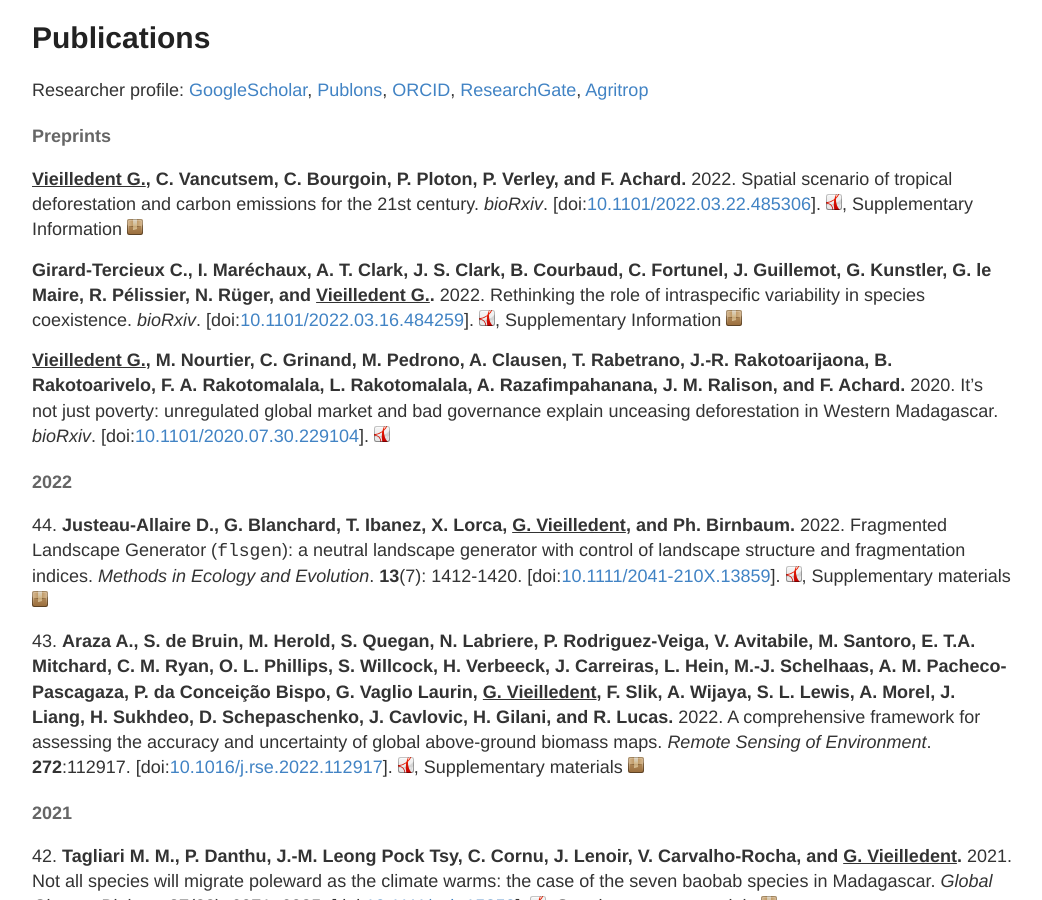
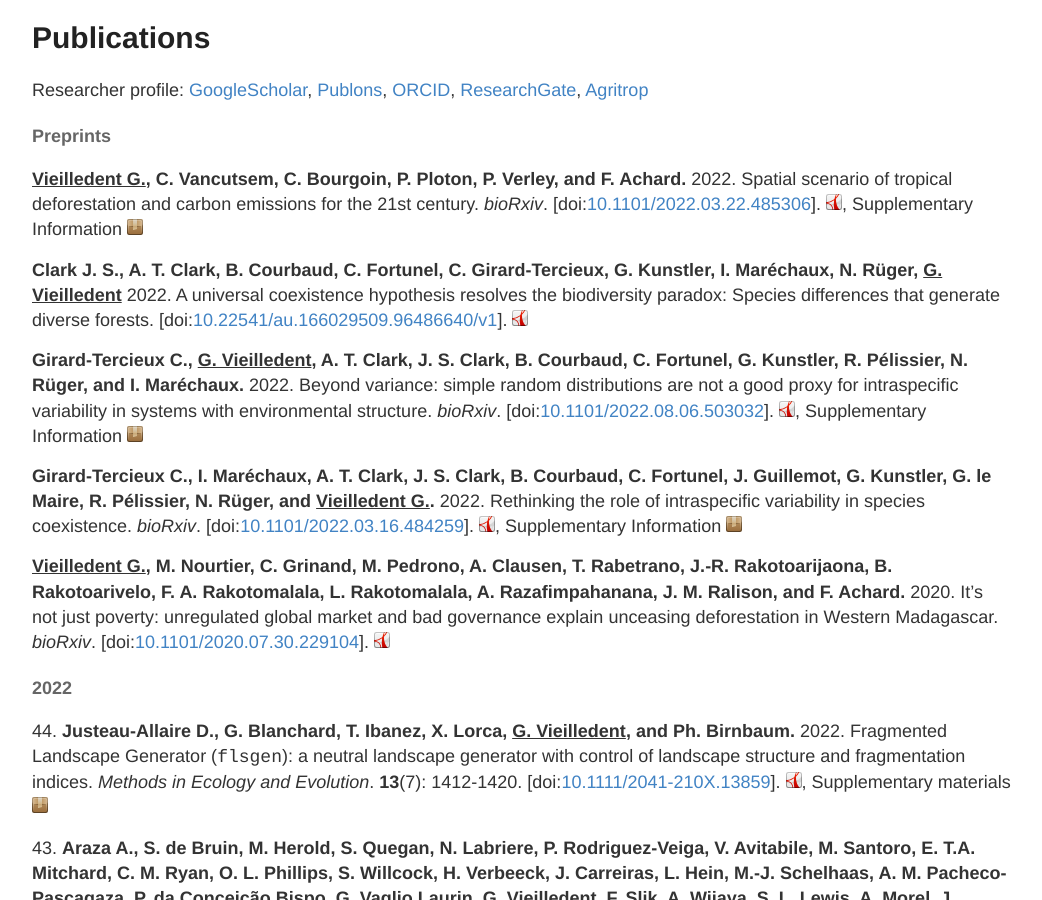
Before and after one commit to ghislainv/ghislainv.github.io, a Jekyll site: the page built from publications.md, in a window 1280 px wide and 900 px high, scrolled down 413 px. Shown: the whole window, without its empty margins (118-1160 px from the left). Built offline with Jekyll 4.4.1, drawn with Linux system fonts in a browser that asks for light colours; comment, search, counter and statistics services are not loaded.

Commit message:
Update publications

```diff
--- a/publications.md
+++ b/publications.md
@@ -21,11 +21,21 @@ _bioRxiv_.
 [![manuscript in pdf](/images/logos/logo-pdf.png "manuscript in pdf")](https://www.biorxiv.org/content/10.1101/2022.03.22.485306v2.full.pdf),
 Supplementary Information [![SI](/images/logos/logo-zip.png "supplementary information")](https://www.biorxiv.org/content/biorxiv/early/2022/07/23/2022.03.22.485306/DC1/embed/media-1.pdf)
 
+**Clark J. S., A. T. Clark, B. Courbaud, C. Fortunel, C. Girard-Tercieux, G. Kunstler, I. Maréchaux, N. Rüger, <span style="text-decoration: underline;">G. Vieilledent</span>** 2022. A universal coexistence hypothesis resolves the biodiversity paradox: Species differences that generate diverse forests.
+\[doi:[10.22541/au.166029509.96486640/v1](https://doi.org/10.22541/au.166029509.96486640/v1)\].
+[![manuscript in pdf](/images/logos/logo-pdf.png "manuscript in pdf")](https://www.authorea.com/users/490348/articles/581492/master/file/data/clarkMainText/clarkMainText.pdf)
+
+**Girard-Tercieux C., <span style="text-decoration: underline;">G. Vieilledent</span>, A. T. Clark, J. S. Clark, B. Courbaud, C. Fortunel, G. Kunstler, R. Pélissier, N. Rüger, and I. Maréchaux.** 2022. Beyond variance: simple random distributions are not a good proxy for intraspecific variability in systems with environmental structure.
+_bioRxiv_.
+\[doi:[10.1101/2022.08.06.503032](https://doi.org/10.1101/2022.08.06.503032)\].
+[![manuscript in pdf](/images/logos/logo-pdf.png "manuscript in pdf")](https://www.biorxiv.org/content/10.1101/2022.08.06.503032v1.full.pdf),
+Supplementary Information [![SI](/images/logos/logo-zip.png "supplementary information")](https://www.biorxiv.org/content/biorxiv/early/2022/08/06/2022.08.06.503032/DC1/embed/media-1.pdf)
+
 **Girard-Tercieux C., I. Maréchaux, A. T. Clark, J. S. Clark, B. Courbaud, C. Fortunel, J. Guillemot, G. Kunstler, G. le Maire, R. Pélissier, N. Rüger, and <span style="text-decoration: underline;">Vieilledent G.</span>.** 2022. Rethinking the role of intraspecific variability in species coexistence.
 _bioRxiv_.
 \[doi:[10.1101/2022.03.16.484259](https://doi.org/10.1101/2022.03.16.484259)\].
-[![manuscript in pdf](/images/logos/logo-pdf.png "manuscript in pdf")](https://www.biorxiv.org/content/10.1101/2022.03.16.484259v1.full.pdf),
-Supplementary Information [![SI](/images/logos/logo-zip.png "supplementary information")](https://www.biorxiv.org/content/biorxiv/early/2022/03/18/2022.03.16.484259/DC1/embed/media-1.pdf)
+[![manuscript in pdf](/images/logos/logo-pdf.png "manuscript in pdf")](https://www.biorxiv.org/content/10.1101/2022.03.16.484259v2.full.pdf),
+Supplementary Information [![SI](/images/logos/logo-zip.png "supplementary information")](https://www.biorxiv.org/content/biorxiv/early/2022/07/28/2022.03.16.484259/DC1/embed/media-1.pdf)
 
 **<span style="text-decoration: underline;">Vieilledent G.</span>, M. Nourtier, C. Grinand, M. Pedrono, A. Clausen, T. Rabetrano, J.-R. Rakotoarijaona, B. Rakotoarivelo, F. A. Rakotomalala, L. Rakotomalala, A. Razafimpahanana, J. M. Ralison, and F. Achard.** 2020. It's not just poverty: unregulated global market and bad governance explain unceasing deforestation in Western Madagascar.
 _bioRxiv_.
@@ -34,6 +44,13 @@ _bioRxiv_.
 <span data-badge-popover="right" data-badge-type="4" data-doi="https://doi.org/10.1101/2020.07.30.229104" class="altmetric-embed"></span>
 
 #### 2022
+
+<!--
+45\.**Ibanez T., W. J. Platt, P. J. Bellingham, <span style="text-decoration: underline;">G. Vieilledent</span>, J. Franklin, P. H. Martin, C. Menkes, D. R. Pérez Salicrup, J. Russell-Smith, G. Keppel.** 2022. Altered cyclone–fire interactions are changing ecosystems.
+_Trends in Plant Science_.
+\[doi:[XXXX](https://doi.org/XXXXX)\].
+[![manuscript in pdf](/images/logos/logo-pdf.png "manuscript in pdf")](/publications/Ibanez2022-TIPS.pdf)
+-->
 
 44\. **Justeau-Allaire D., G. Blanchard, T. Ibanez, X. Lorca, <span style="text-decoration: underline;">G. Vieilledent</span>, and Ph. Birnbaum.** 2022. Fragmented Landscape Generator (`flsgen`): a neutral landscape generator with control of landscape structure and fragmentation indices. _Methods in Ecology and Evolution_. **13**(7): 1412-1420.
 \[doi:[10.1111/2041-210X.13859](https://doi.org/10.1111/2041-210X.13859)\].
```
